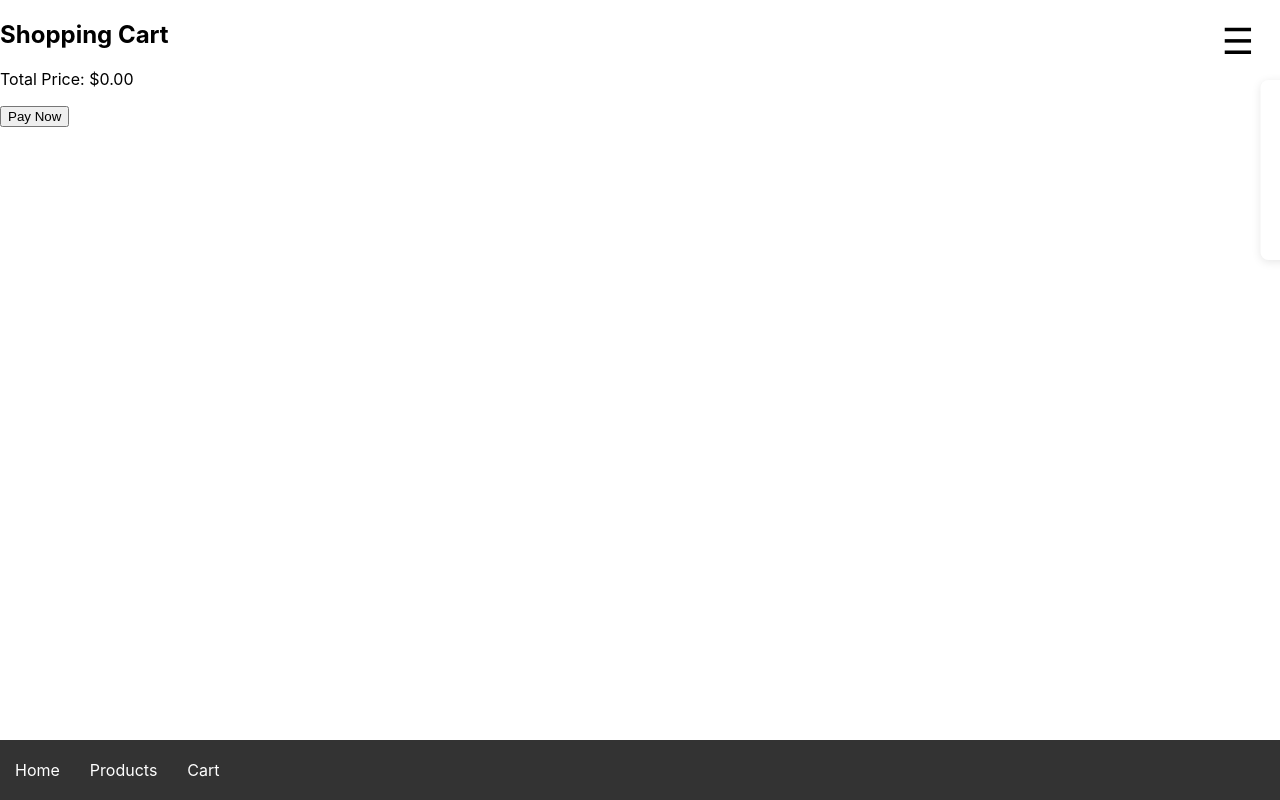
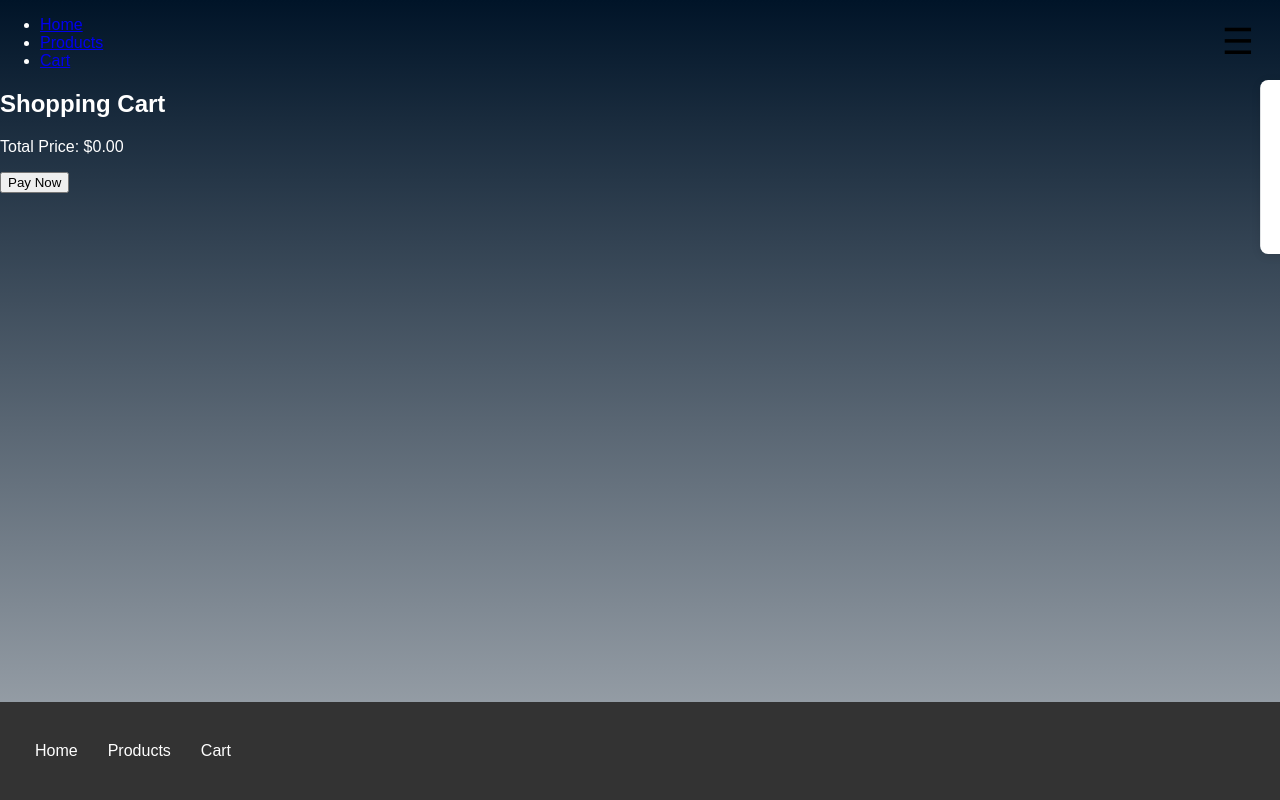
Before and after one commit to Maric900/MyFakeStore, a React (Create React App) app: page /Cart in a window 1280 px wide. Shown: the top 800 px of the page. Built offline with nearby package versions, Linux system fonts and the light colour scheme.

Commit message:
ninth commit- header added and some css for the site

```diff
--- a/src/App.js
+++ b/src/App.js
@@ -8,12 +8,13 @@ import Layout from './components/Layout'
 import Footer from './components/Footer';
 import PayingPage from './components/PayingPage';
 import PaymentSuccess from './components/PaymentSuccess';
+import Header from './components/Header';
 
 const App = () => {
   return (
     <Router>
       <CartProvider>
-
+        <Header />
         <HamburgerMenu />
         <Routes>
           <Route path="/" element={<Layout />} />
--- a/src/components/Cart.css
+++ b/src/components/Cart.css
@@ -1,14 +1,19 @@
-h2 {
-    color: #333;
-    /* Set the color for the heading */
+body {
+    margin: 0;
+    padding: 0;
+    background: linear-gradient(to bottom, #001428, Transparent);
+    /* Slightly Darker Blue to Transparent Gradient */
+    color: #ffffff;
+    /* Text color, in this case, white */
+    font-family: 'Arial', sans-serif;
+    /* Choose a suitable font */
+    height: 150vh;
+    /* Ensure the body takes up the full viewport height */
+    overflow: hidden;
+    /* Hide any potential overflow content */
 }
 
-ul {
-    list-style: none;
-    /* Remove default list styles */
-    padding: 0;
+.container {
+    width: 80%;
+    padding: 20px;
 }
-
-li {
-    margin-bottom: 10px;
-}
--- a/src/components/Cart.js
+++ b/src/components/Cart.js
@@ -2,6 +2,7 @@
 import React from 'react';
 import { useNavigate } from 'react-router-dom';
 import { useCart } from './CartContext';
+import './Cart.css'
 
 const Cart = () => {
     const navigate = useNavigate();
--- /dev/null
+++ b/src/components/Header.js
@@ -0,0 +1,25 @@
+// Header.js
+import React from 'react';
+import { Link } from 'react-router-dom';
+
+const Header = () => {
+    return (
+        <header>
+            <nav>
+                <ul>
+                    <li>
+                        <Link to="/">Home</Link>
+                    </li>
+                    <li>
+                        <Link to="/productspage">Products</Link>
+                    </li>
+                    <li>
+                        <Link to="/cart">Cart</Link>
+                    </li>
+                </ul>
+            </nav>
+        </header>
+    );
+};
+
+export default Header;
--- a/src/components/ProductsPage.css
+++ b/src/components/ProductsPage.css
@@ -1,3 +1,29 @@
+.product-list {
+    display: flex;
+    flex-wrap: wrap;
+}
+
+.product-card {
+    width: 15%;
+    margin: 10px;
+    padding: 10px;
+    border: 1px solid #ddd;
+    box-sizing: border-box;
+    display: flex;
+    flex-direction: column;
+    align-items: center;
+    /* Center align items horizontally */
+}
+
 img {
     width: 100px;
+    margin-bottom: 10px;
+    /* Add some space between image and text */
 }
+
+.button-container {
+    display: flex;
+    height: 20px;
+    margin: 10px;
+    /* Align button to the left */
+}
--- a/src/components/ProductsPage.js
+++ b/src/components/ProductsPage.js
@@ -1,11 +1,11 @@
 import React, { useState, useEffect, useCallback } from 'react';
 import axios from 'axios';
 import './ProductsPage.css';
-import { useCart } from './CartContext'; // Import useCart
+import { useCart } from './CartContext';
 
 const ProductsPage = () => {
     const [products, setProducts] = useState([]);
-    const [categories, setCategories] = useState([]); // Added setCategories
+    const [categories, setCategories] = useState([]);
     const [searchTerm, setSearchTerm] = useState('');
     const [filteredProducts, setFilteredProducts] = useState([]);
     const [categoryFilter, setCategoryFilter] = useState('all');
@@ -13,6 +13,9 @@ const ProductsPage = () => {
     const [loading, setLoading] = useState(true);
     const [error, setError] = useState(null);
     const { addToCart } = useCart();
+
+    const itemsPerPage = 5;
+    const [currentPage, setCurrentPage] = useState(1);
 
     const fetchData = useCallback(async () => {
         try {
@@ -64,6 +67,19 @@ const ProductsPage = () => {
         addToCart(product);
     };
 
+    const displayProducts = filteredProducts.slice(
+        (currentPage - 1) * itemsPerPage,
+        currentPage * itemsPerPage
+    );
+
+    const handleNextPage = () => {
+        setCurrentPage((prevPage) => prevPage + 1);
+    };
+
+    const handlePrevPage = () => {
+        setCurrentPage((prevPage) => Math.max(prevPage - 1, 1));
+    };
+
     if (loading) {
         return <div>Loading...</div>;
     }
@@ -76,7 +92,6 @@ const ProductsPage = () => {
         <div>
             <h2>Products Page</h2>
 
-            {/* Search Bar */}
             <input
                 type="text"
                 placeholder="Search products..."
@@ -84,7 +99,6 @@ const ProductsPage = () => {
                 onChange={(e) => setSearchTerm(e.target.value)}
             />
 
-            {/* Category Filter Buttons */}
             <div>
                 {categories.map((category) => (
                     <button
@@ -97,7 +111,6 @@ const ProductsPage = () => {
                 ))}
             </div>
 
-            {/* Sort Buttons */}
             <div>
                 <button
                     className={sortOption === 'expensive' ? 'active' : ''}
@@ -114,16 +127,26 @@ const ProductsPage = () => {
             </div>
 
             <div className="product-list">
-                {/* Display filtered products */}
-                {filteredProducts.map((product) => (
+                {displayProducts.map((product) => (
                     <div key={product.id} className="product-card">
                         <h3>{product.title}</h3>
                         <p>${product.price}</p>
                         <img src={product.image} alt={product.title} />
+
                         <button onClick={() => handleAddToCart(product)}>Add to Cart</button>
+
                     </div>
-                ))}
+                ))}            <div className="button-container">
+                    <button onClick={handlePrevPage} disabled={currentPage === 1}>
+                        Previous
+                    </button>
+                    <button onClick={handleNextPage} disabled={currentPage * itemsPerPage >= filteredProducts.length}>
+                        Next
+                    </button>
+                </div>
             </div>
+
+
         </div>
     );
 };
```
